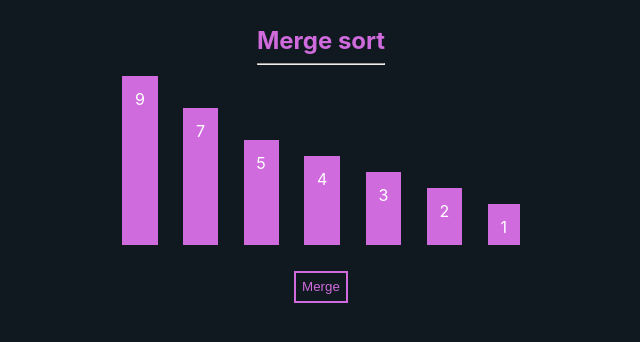
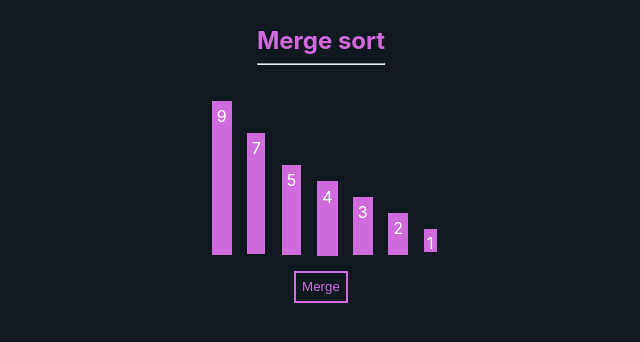
Before and after one commit to Jonny-exe/visualize-algorithms, a React (Create React App) app: page / in a window 1280 px wide. Shown: the top 342 px of the page, without its empty margins (319-959 px from the left). Built offline with nearby package versions, Linux system fonts and the light colour scheme.

Commit message:
feat: added animation

```diff
--- a/src/App.css
+++ b/src/App.css
@@ -42,9 +42,24 @@ button:hover {
   padding: 2%;
 }
 
+@keyframes value {
+  from {
+    height: 10%;
+  }
+  to {
+    height: 100%;
+  }
+}
+
+.algorithm-value-container {
+  margin: 1%;
+}
+
 .algorithm-value {
-  margin: 1%;
-  padding: 1%;
+  animation: value 1s;
+  padding: 50%;
+  width: 100%;
+  height: 100%;
   background-color: var(--purple);
   color: white;
 }
--- a/src/components/Algorithms.tsx
+++ b/src/components/Algorithms.tsx
@@ -16,7 +16,9 @@ const Algorithms = () => {
       <div className="algorithms">
         {
           values.map((value, index) => (
-            <div className="algorithm-value" key={index} style={{height: `${(value * 10)}%`}}> {value} </div>
+          <div className="algorithm-value-container" key={index} style={{height: `${(value * 10)}%`}}>
+            <div className="algorithm-value"> {value} </div>
+          </div>
           ))
         }
       </div>
```
